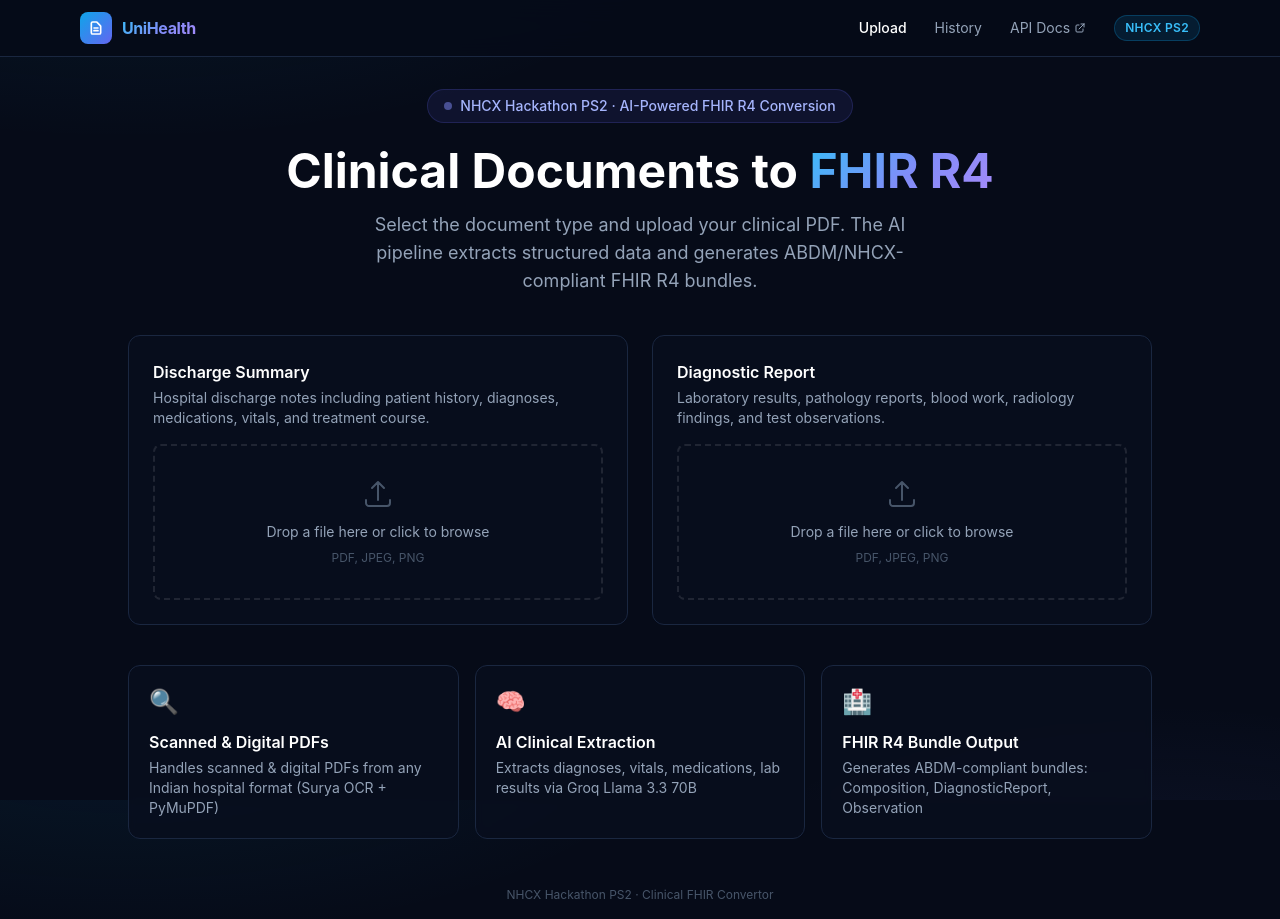
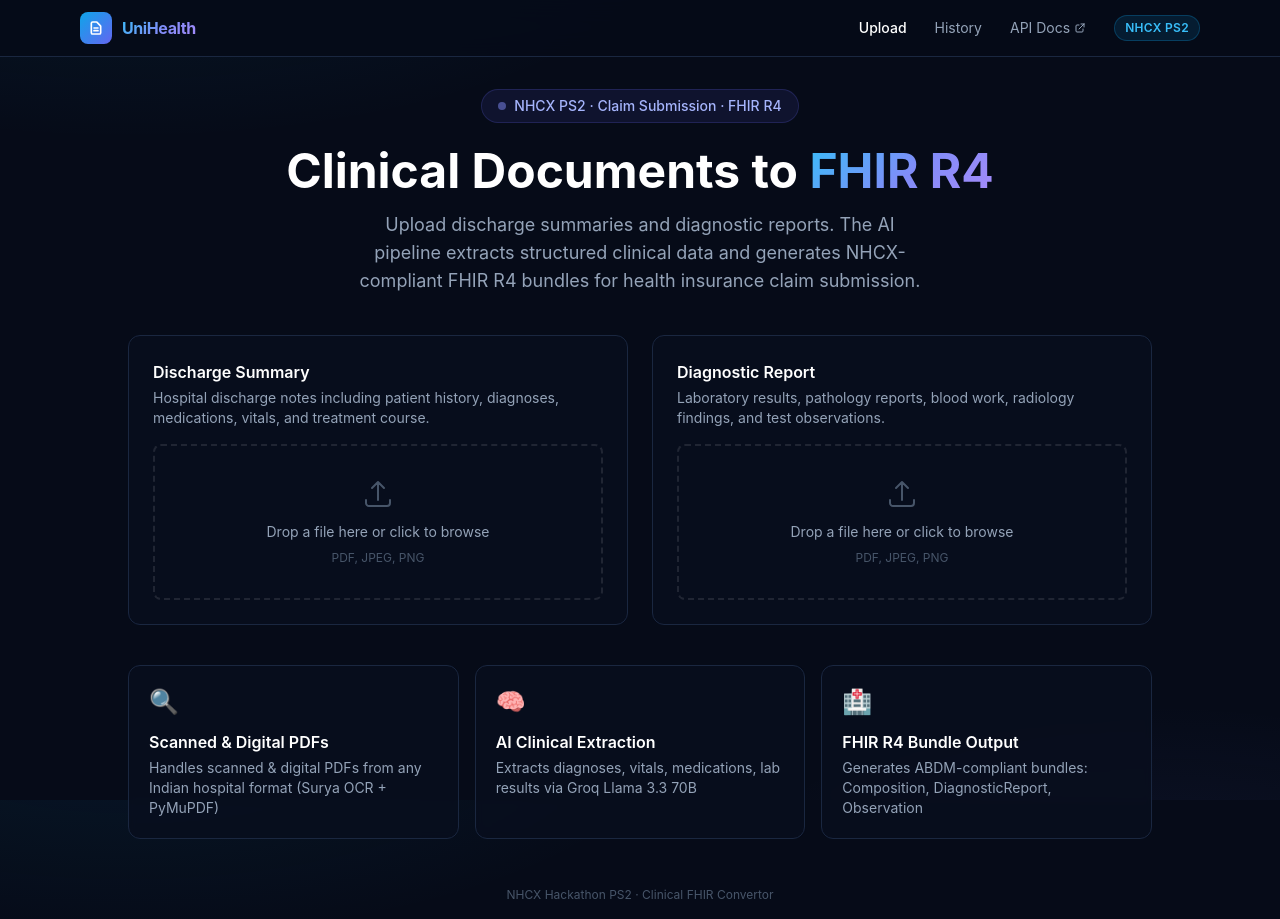
Before and after one commit to arnab-aionos/clinical-fhir-convertor-frontend, a React (Vite) app: page / in a window 1280 px wide. Built offline with nearby package versions, Linux system fonts and the light colour scheme; no server answers.

Commit message:
fix: update UI copy for NHCX claim submission framing — hero badge, description, FHIR R4 validation section labels

```diff
--- a/src/pages/OutputPage.tsx
+++ b/src/pages/OutputPage.tsx
@@ -239,13 +239,17 @@ export default function OutputPage() {
                   {docType.replace(/_/g, " ")}
                 </span>
               )}
+              <span className="text-xs px-2.5 py-0.5 rounded-full font-medium"
+                    style={{ background: "rgba(99,102,241,0.10)", color: "#a5b4fc", border: "1px solid rgba(99,102,241,0.22)" }}>
+                NHCX Claim Submission
+              </span>
               {validation && (
                 <span className={`text-xs px-2.5 py-0.5 rounded-full font-medium ${
                   isValid
                     ? "text-emerald-400 bg-emerald-500/10 border border-emerald-500/25"
                     : "text-red-400 bg-red-500/10 border border-red-500/20"
                 }`}>
-                  {isValid ? "FHIR Valid" : `${validation.errors.length} error${validation.errors.length !== 1 ? "s" : ""}`}
+                  {isValid ? "FHIR R4 Valid" : `${validation.errors.length} error${validation.errors.length !== 1 ? "s" : ""}`}
                 </span>
               )}
             </div>
@@ -356,21 +360,31 @@ export default function OutputPage() {
         <ListSection title="Observations"     icon="🔍" data={d.observations}     cols={3} />
       </div>
 
-      {/* ── FHIR Validation issues ── */}
+      {/* ── FHIR R4 Validation + NHCX Compliance ── */}
       {validation && (validation.errors.length > 0 || validation.warnings.length > 0) && (
         <div className="card rounded-xl p-5"
              style={{ borderColor: validation.errors.length > 0 ? "rgba(239,68,68,0.3)" : "rgba(245,158,11,0.3)" }}>
-          <h3 className="text-sm font-semibold text-white mb-3 flex items-center gap-2">
-            <span className={`w-2 h-2 rounded-full flex-shrink-0 ${validation.errors.length > 0 ? "bg-red-400" : "bg-amber-400"}`} />
-            FHIR Validation Issues
-            <span className="ml-auto text-xs text-slate-500">{validation.resource_count} resources</span>
-          </h3>
+          <div className="flex items-start justify-between gap-3 mb-3">
+            <h3 className="text-sm font-semibold text-white flex items-center gap-2">
+              <span className={`w-2 h-2 rounded-full flex-shrink-0 ${validation.errors.length > 0 ? "bg-red-400" : "bg-amber-400"}`} />
+              FHIR R4 Validation + NHCX Compliance
+            </h3>
+            <span className="text-xs text-slate-500 flex-shrink-0">{validation.resource_count} resources</span>
+          </div>
+          {validation.errors.length > 0 && (
+            <p className="text-xs text-slate-500 mb-2">Structural errors (HL7 FHIR R4 JSON Schema):</p>
+          )}
           {validation.errors.map((e, i) => (
             <p key={i} className="text-xs text-red-300 rounded-lg px-3 py-2 mb-1.5"
                style={{ background: "rgba(239,68,68,0.08)", border: "1px solid rgba(239,68,68,0.15)" }}>
               {e}
             </p>
           ))}
+          {validation.warnings.length > 0 && (
+            <p className="text-xs text-slate-500 mb-2 mt-2">
+              NHCX compliance advisories (non-blocking — meta.profile, ABHA ID, LOINC, ICD-10):
+            </p>
+          )}
           {validation.warnings.slice(0, 5).map((w, i) => (
             <p key={i} className="text-xs text-amber-300 rounded-lg px-3 py-2 mb-1.5"
                style={{ background: "rgba(245,158,11,0.08)", border: "1px solid rgba(245,158,11,0.15)" }}>
@@ -378,7 +392,7 @@ export default function OutputPage() {
             </p>
           ))}
           {validation.warnings.length > 5 && (
-            <p className="text-xs text-slate-500 px-1">+{validation.warnings.length - 5} more warnings</p>
+            <p className="text-xs text-slate-500 px-1">+{validation.warnings.length - 5} more advisories</p>
           )}
         </div>
       )}
--- a/src/pages/UploadPage.tsx
+++ b/src/pages/UploadPage.tsx
@@ -149,15 +149,16 @@ export default function UploadPage() {
       <div className="text-center mb-10">
         <div className="inline-flex items-center gap-2 px-4 py-1.5 rounded-full bg-indigo-500/10 border border-indigo-500/20 text-indigo-300 text-sm font-medium mb-6">
           <span className="w-2 h-2 rounded-full bg-indigo-400 animate-pulse-fast" />
-          NHCX Hackathon PS2 · AI-Powered FHIR R4 Conversion
+          NHCX PS2 · Claim Submission · FHIR R4
         </div>
         <h1 className="text-4xl md:text-5xl font-bold text-white mb-4 leading-tight">
           Clinical Documents to{" "}
           <span className="gradient-text">FHIR R4</span>
         </h1>
         <p className="text-slate-400 text-lg max-w-xl mx-auto">
-          Select the document type and upload your clinical PDF. The AI pipeline extracts
-          structured data and generates ABDM/NHCX-compliant FHIR R4 bundles.
+          Upload discharge summaries and diagnostic reports. The AI pipeline extracts
+          structured clinical data and generates NHCX-compliant FHIR R4 bundles
+          for health insurance claim submission.
         </p>
       </div>
 
```
